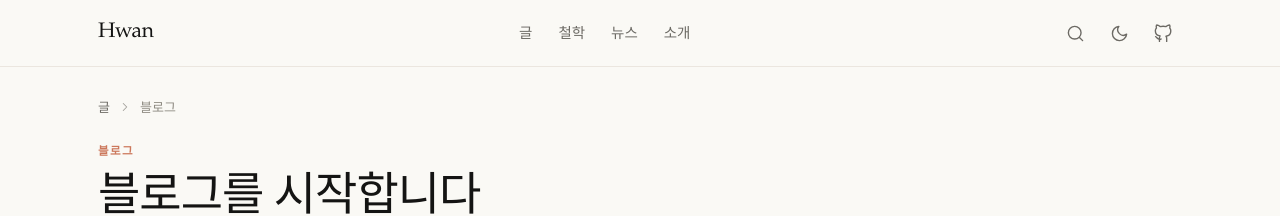
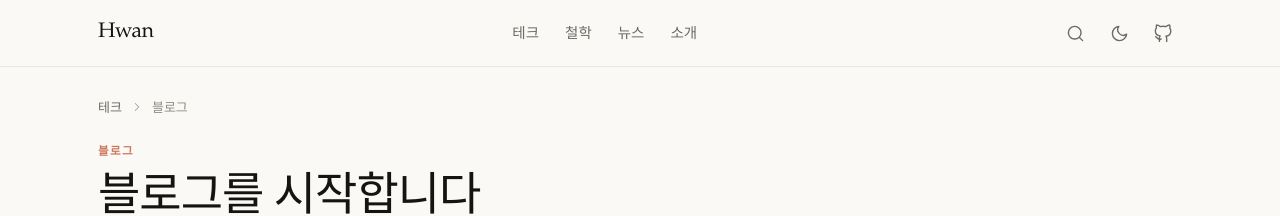
Before and after one commit to Hwan3434/Hwan3434.github.io, a Jekyll site: the page built from _posts/Etc/2026-03-09-welcome-to-my-blog.md, in a window 1280 px wide and 900 px high. Shown: the top 216 px of the window. Built offline with Jekyll 4.4.1, drawn with Linux system fonts in a browser that asks for light colours; some web fonts are replaced.

Commit message:
style: rename '글' tab to '테크'

```diff
--- a/_includes/nav.html
+++ b/_includes/nav.html
@@ -20,7 +20,7 @@
         {% assign is_home = true %}
       {% endif %}
 
-      <a href="{{ '/' | relative_url }}" class="nav-link {% if is_home %}active{% endif %}">글</a>
+      <a href="{{ '/' | relative_url }}" class="nav-link {% if is_home %}active{% endif %}">테크</a>
       <a href="{{ '/philosophy/' | relative_url }}" class="nav-link {% if is_philosophy %}active{% endif %}">철학</a>
       <a href="{{ '/news/' | relative_url }}" class="nav-link {% if is_news %}active{% endif %}">뉴스</a>
       <a href="{{ '/about/' | relative_url }}" class="nav-link {% if page.url contains 'about' %}active{% endif %}">소개</a>
--- a/_layouts/post.html
+++ b/_layouts/post.html
@@ -4,7 +4,7 @@ layout: default
 <div class="page-enter">
   <div class="col-wide">
     <nav class="breadcrumb">
-      <button onclick="window.location='{{ '/' | relative_url }}'">글</button>
+      <button onclick="window.location='{{ '/' | relative_url }}'">테크</button>
       <svg viewBox="0 0 24 24" fill="none" stroke="currentColor" stroke-width="1.75" stroke-linecap="round" stroke-linejoin="round" style="width: 14px; height: 14px; opacity: 0.6;"><path d="M9 18l6-6-6-6"/></svg>
       <span style="color: var(--muted-soft);">{{ page.categories.first | default: "기록" }}</span>
     </nav>
```
